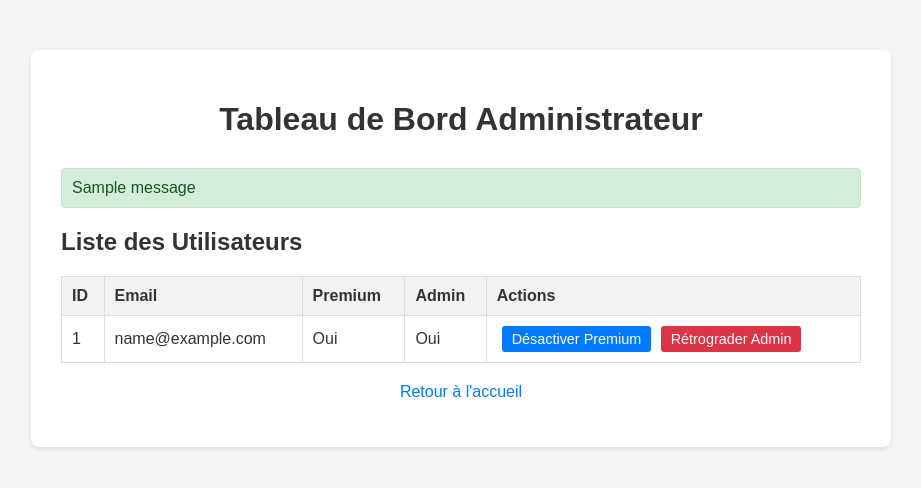
After one commit to Voldemort54/generateur-art-tranche, a Flask app: page /admin in a window 1280 px wide. The commit adds this page. Shown: the top 488 px of the page, without its empty margins (179-1100 px from the left). Run offline with Flask 3, Linux system fonts and the light colour scheme; a user stored in the database is signed in; tables that the repository leaves empty hold one stand-in row (values such as "Sample post"); one stand-in notice (Sample message) is shown; parts of the project's set-up code (start-up, migrations or seed data) failed here and were passed over.

Commit message:
Implement admin dashboard for user and premium management

```diff
--- a/app.py
+++ b/app.py
@@ -4,8 +4,9 @@ from flask_login import LoginManager, UserMixin, login_user, logout_user, login_
 from werkzeug.security import generate_password_hash, check_password_hash
 import os
 import shutil
-from datetime import datetime, date # Importe datetime et date
+from datetime import datetime, date, timedelta # Importe datetime, date, timedelta
 import secrets
+import functools # Importe functools pour wraps dans les décorateurs
 
 # Importez vos fonctions de traitement d'image depuis le dossier core_logic
 from core_logic.image_processing import generer_tranches_individuelles, generer_pdf_a_partir_tranches
@@ -35,13 +36,14 @@ login_manager.login_view = 'login'
 login_manager.login_message = 'Veuillez vous connecter pour accéder à cette page.'
 login_manager.login_message_category = 'info'
 
-# --- Modèle Utilisateur ---
+# --- Modèle Utilisateur (mis à jour avec is_admin et premium_until) ---
 class User(UserMixin, db.Model):
     id = db.Column(db.Integer, primary_key=True)
     email = db.Column(db.String(120), unique=True, nullable=False)
-    # CHANGEMENT ICI : Augmentation de la taille à 256 pour le password_hash
-    password_hash = db.Column(db.String(256), nullable=False)
+    password_hash = db.Column(db.String(256), nullable=False) # Taille augmentée à 256
     is_premium = db.Column(db.Boolean, default=False)
+    is_admin = db.Column(db.Boolean, default=False) # Champ pour les administrateurs
+    premium_until = db.Column(db.Date, nullable=True) # Champ pour date de fin d'abonnement
 
     def set_password(self, password):
         self.password_hash = generate_password_hash(password)
@@ -71,15 +73,41 @@ def allowed_file(filename):
     return '.' in filename and \
            filename.rsplit('.', 1)[1].lower() in ALLOWED_EXTENSIONS
 
+# --- Fonctions utilitaires ---
+def admin_required(f):
+    """Décorateur pour exiger que l'utilisateur soit un administrateur."""
+    @login_required
+    @functools.wraps(f) # Utilise functools.wraps
+    def decorated_function(*args, **kwargs):
+        if not current_user.is_admin:
+            flash("Accès non autorisé : Vous n'êtes pas un administrateur.", 'danger')
+            return redirect(url_for('index'))
+        return f(*args, **kwargs)
+    return decorated_function
+
 # --- Routes de l'application ---
 @app.route('/')
 @login_required
 def index():
+    # Calculer les jours restants si premium
+    days_remaining = None
+    if current_user.is_premium and current_user.premium_until:
+        today = date.today()
+        if current_user.premium_until >= today:
+            days_remaining = (current_user.premium_until - today).days
+        else:
+            # Si la date est passée, l'abonnement a expiré
+            current_user.is_premium = False
+            current_user.premium_until = None # Réinitialise la date de fin
+            db.session.commit()
+            flash("Votre abonnement a expiré. Veuillez le renouveler.", 'danger')
+            return redirect(url_for('subscribe'))
+
     if not current_user.is_premium:
         flash("Vous devez avoir un abonnement actif pour utiliser le générateur.", 'info')
         return redirect(url_for('subscribe'))
 
-    return render_template('index.html', is_premium=current_user.is_premium, days_remaining=None)
+    return render_template('index.html', is_premium=current_user.is_premium, days_remaining=days_remaining)
 
 @app.route('/login', methods=['GET', 'POST'])
 def login():
@@ -117,7 +145,7 @@ def register():
             flash('Cet email est déjà enregistré.', 'danger')
             return redirect(url_for('register'))
 
-        new_user = User(email=email, is_premium=False)
+        new_user = User(email=email, is_premium=False, is_admin=False) # Initialise is_admin
         new_user.set_password(password)
         db.session.add(new_user)
         db.session.commit()
@@ -151,6 +179,42 @@ def paypal_success():
 def paypal_cancel():
     flash('Paiement PayPal annulé. Vous pouvez réessayer.', 'info')
     return redirect(url_for('index'))
+
+# --- ROUTES D'ADMINISTRATION ---
+@app.route('/admin')
+@admin_required # Seuls les administrateurs peuvent y accéder
+def admin_dashboard():
+    users = User.query.all() # Récupère tous les utilisateurs
+    return render_template('admin.html', users=users)
+
+@app.route('/admin/toggle-premium/<int:user_id>', methods=['POST'])
+@admin_required # Seuls les administrateurs peuvent y accéder
+def admin_toggle_premium(user_id):
+    user = User.query.get_or_404(user_id)
+    user.is_premium = not user.is_premium # Inverse le statut premium
+    if user.is_premium:
+        # Définit la date de fin de l'abonnement à 30 jours à partir d'aujourd'hui
+        user.premium_until = date.today() + timedelta(days=30)
+        flash(f"Compte '{user.email}' activé en mode Premium jusqu'au {user.premium_until} !", 'success')
+        print(f"ADMIN ACTION: {user.email} set to premium until {user.premium_until}.") # Log sur le serveur
+    else:
+        user.premium_until = None # Réinitialise la date de fin si désactivé
+        flash(f"Compte '{user.email}' désactivé du mode Premium.", 'info')
+        print(f"ADMIN ACTION: {user.email} set to non-premium.")
+
+    db.session.commit()
+    return redirect(url_for('admin_dashboard'))
+
+@app.route('/admin/set-admin/<int:user_id>', methods=['POST'])
+@admin_required # Seuls les administrateurs peuvent y accéder
+def admin_set_admin(user_id):
+    user = User.query.get_or_404(user_id)
+    user.is_admin = not user.is_admin # Inverse le statut admin
+    db.session.commit()
+    flash(f"Statut administrateur de '{user.email}' changé à {user.is_admin}.", 'info')
+    print(f"ADMIN ACTION: {user.email} admin status set to {user.is_admin}.")
+    return redirect(url_for('admin_dashboard'))
+
 
 @app.route('/generate', methods=['POST'])
 @login_required
@@ -267,7 +331,4 @@ def generate_foreedge_form():
 
 if __name__ == '__main__':
     # La création de la base de données est maintenant gérée par le script init_db.py exécuté dans la Build Command de Render.
-    # Pour le développement local, si vous voulez que site.db soit créé/mis à jour, vous devrez l'exécuter manuellement via flask shell
-    # ou ajouter un appel conditionnel ici (par exemple, si os.environ.get('FLASK_ENV') == 'development').
-    # Pour la simplicité actuelle, le `db.create_all()` ne sera pas exécuté automatiquement ici en local.
     app.run(debug=True)
--- /dev/null
+++ b/templates/admin.html
@@ -0,0 +1,148 @@
+<!DOCTYPE html>
+<html lang="fr">
+<head>
+    <meta charset="UTF-8">
+    <meta name="viewport" content="width=device-width, initial-scale=1.0">
+    <title>Administration - Générateur d'Art sur Tranche de Livre</title>
+    <style>
+        body {
+            font-family: Arial, sans-serif;
+            margin: 20px;
+            background-color: #f4f4f4;
+            color: #333;
+        }
+        .container {
+            max-width: 800px;
+            margin: 50px auto;
+            background-color: #fff;
+            padding: 30px;
+            border-radius: 8px;
+            box-shadow: 0 2px 4px rgba(0, 0, 0, 0.1);
+        }
+        h1 {
+            color: #333;
+            text-align: center;
+            margin-bottom: 30px;
+        }
+        .flash-messages {
+            list-style: none;
+            padding: 0;
+            margin-bottom: 20px;
+        }
+        .flash-messages li {
+            padding: 10px;
+            border-radius: 4px;
+            margin-bottom: 10px;
+            border: 1px solid transparent;
+        }
+        .flash-messages li.success {
+            background-color: #d4edda;
+            color: #155724;
+            border-color: #c3e6cb;
+        }
+        .flash-messages li.danger {
+            background-color: #f8d7da;
+            color: #721c24;
+            border-color: #f5c6cb;
+        }
+        .flash-messages li.info {
+            background-color: #d1ecf1;
+            color: #0c5460;
+            border-color: #bee5eb;
+        }
+        table {
+            width: 100%;
+            border-collapse: collapse;
+            margin-top: 20px;
+        }
+        th, td {
+            border: 1px solid #ddd;
+            padding: 10px;
+            text-align: left;
+        }
+        th {
+            background-color: #f2f2f2;
+        }
+        .action-form {
+            display: inline-block;
+            margin-left: 5px;
+        }
+        .action-form button {
+            background-color: #007bff;
+            color: white;
+            padding: 5px 10px;
+            border: none;
+            border-radius: 3px;
+            cursor: pointer;
+            font-size: 0.9em;
+        }
+        .action-form button.danger {
+            background-color: #dc3545;
+        }
+        .action-form button:hover {
+            opacity: 0.9;
+        }
+        .back-link {
+            display: block;
+            text-align: center;
+            margin-top: 20px;
+        }
+        .back-link a {
+            color: #007bff;
+            text-decoration: none;
+        }
+        .back-link a:hover {
+            text-decoration: underline;
+        }
+    </style>
+</head>
+<body>
+    <div class="container">
+        <h1>Tableau de Bord Administrateur</h1>
+
+        {# Affichage des messages flash #}
+        {% with messages = get_flashed_messages(with_categories=true) %}
+          {% if messages %}
+            <ul class="flash-messages">
+            {% for category, message in messages %}
+              <li class="{{ category }}">{{ message }}</li>
+            {% endfor %}
+            </ul>
+          {% endif %}
+        {% endwith %}
+
+        <h2>Liste des Utilisateurs</h2>
+        <table>
+            <thead>
+                <tr>
+                    <th>ID</th>
+                    <th>Email</th>
+                    <th>Premium</th>
+                    <th>Admin</th>
+                    <th>Actions</th>
+                </tr>
+            </thead>
+            <tbody>
+                {% for user in users %}
+                <tr>
+                    <td>{{ user.id }}</td>
+                    <td>{{ user.email }}</td>
+                    <td>{{ 'Oui' if user.is_premium else 'Non' }}</td>
+                    <td>{{ 'Oui' if user.is_admin else 'Non' }}</td>
+                    <td>
+                        <form action="{{ url_for('admin_toggle_premium', user_id=user.id) }}" method="post" class="action-form">
+                            <button type="submit">{{ 'Désactiver Premium' if user.is_premium else 'Activer Premium' }}</button>
+                        </form>
+                        <form action="{{ url_for('admin_set_admin', user_id=user.id) }}" method="post" class="action-form">
+                            <button type="submit" class="{{ 'danger' if user.is_admin else '' }}">{{ 'Rétrograder Admin' if user.is_admin else 'Rendre Admin' }}</button>
+                        </form>
+                    </td>
+                </tr>
+                {% endfor %}
+            </tbody>
+        </table>
+
+        <p class="back-link"><a href="{{ url_for('index') }}">Retour à l'accueil</a></p>
+    </div>
+</body>
+</html>
```
Also changed, not shown: core_logic/image_processing.py (+49 -151 lines), templates/index.html (+35 -1 lines).
